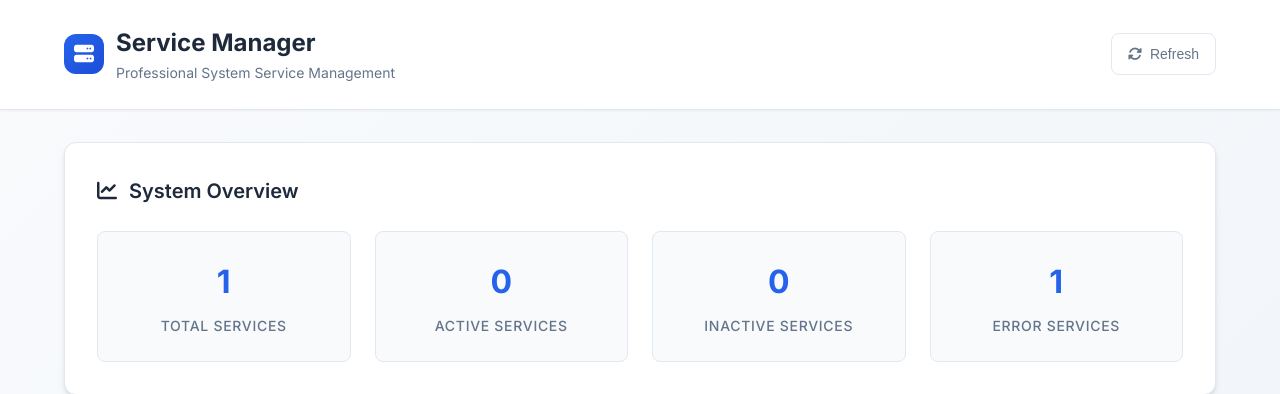
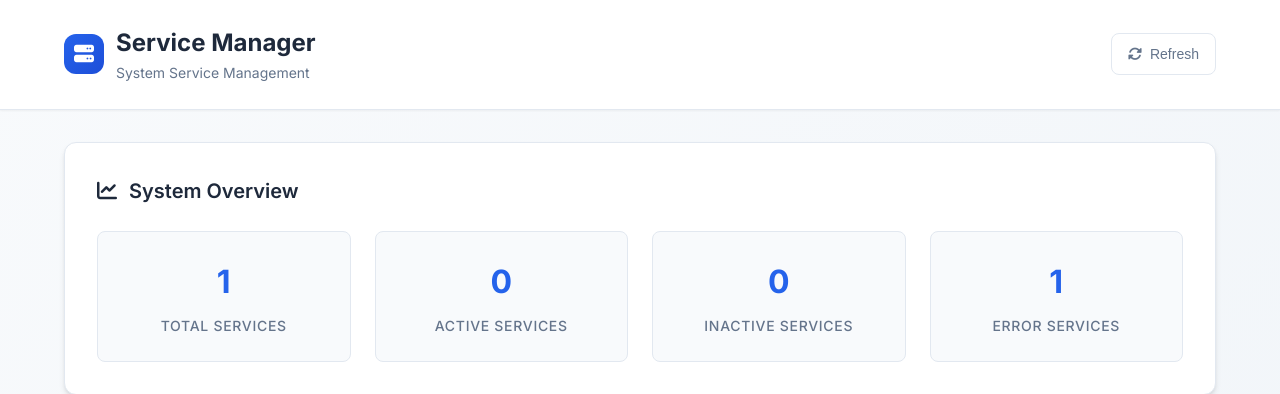
Before and after one commit to kevinculleton/service-manager, a Flask app: page / in a window 1280 px wide. Shown: the top 394 px of the page. Run offline with Flask 3, Linux system fonts and the light colour scheme.

Commit message:
Update index.html

```diff
--- a/templates/index.html
+++ b/templates/index.html
@@ -18,7 +18,7 @@
                 </div>
                 <div class="logo-text">
                     <h1>Service Manager</h1>
-                    <p>Professional System Service Management</p>
+                    <p>System Service Management</p>
                 </div>
             </div>
             <div class="header-actions">
```
